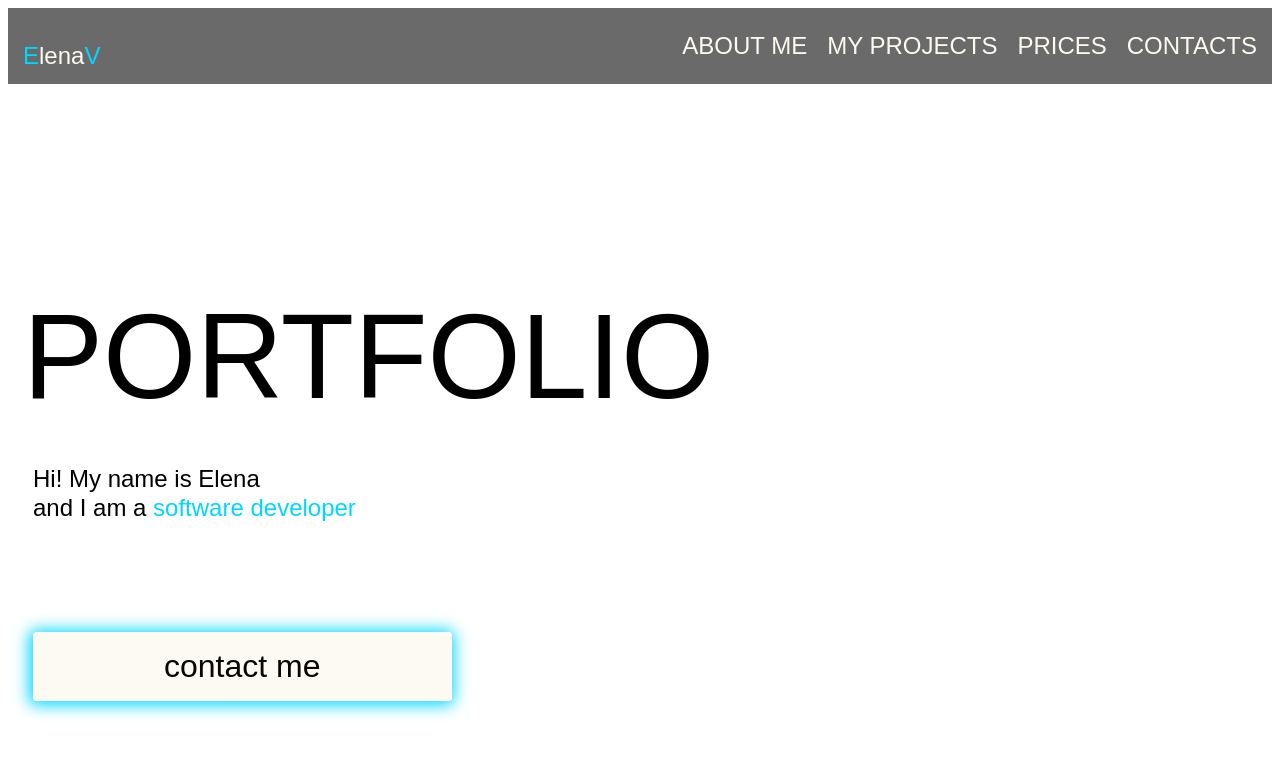
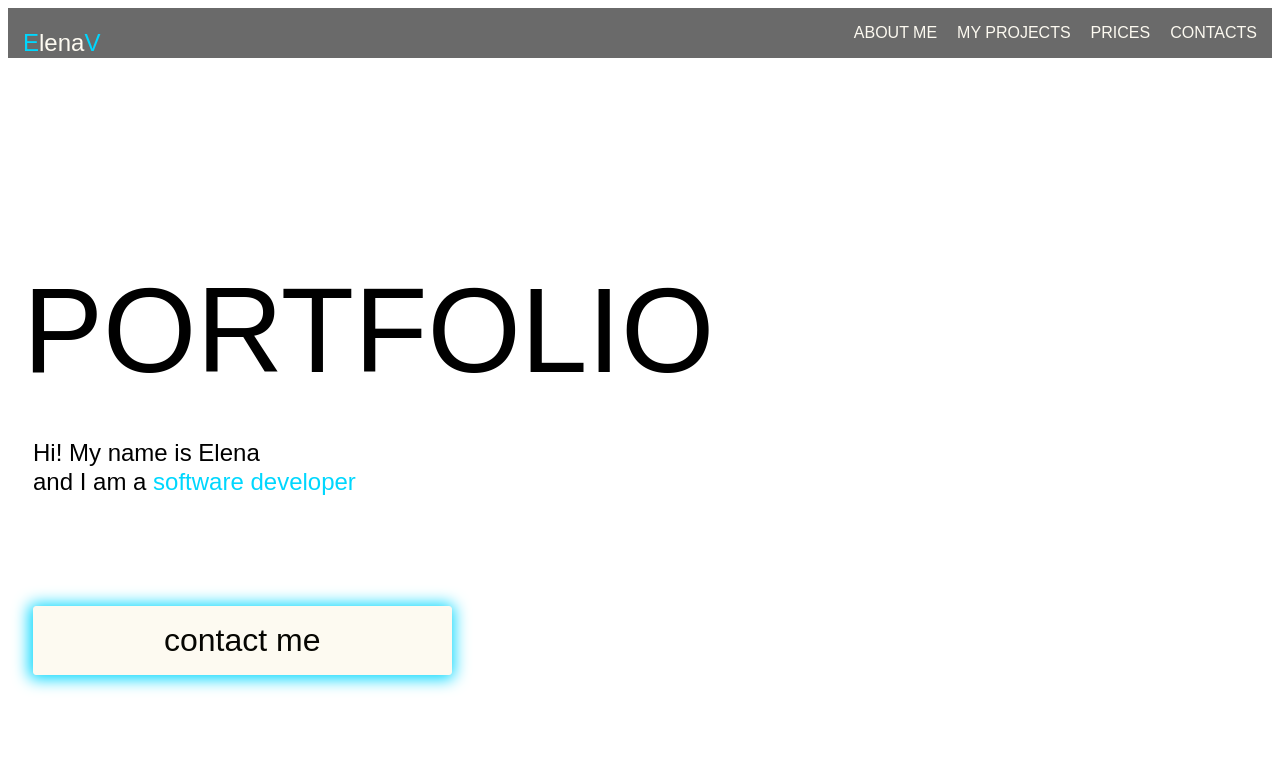
Before and after one commit to elenavrm/elenas-portfolio, a React (Create React App) app: page / in a window 1280 px wide. Shown: the top 781 px of the page. Built offline with nearby package versions, Linux system fonts and the light colour scheme; the HTML template or start-up script is replaced by a standard one.

Commit message:
add icon to public

```diff
--- a/public/index.html
+++ b/public/index.html
@@ -2,7 +2,7 @@
 <html lang="en">
   <head>
     <meta charset="utf-8" />
-    <link rel="icon" href="%PUBLIC_URL%/favicon.ico" />
+    <link rel="icon" href="%PUBLIC_URL%/webIcon.png" />
     <meta name="viewport" content="width=device-width, initial-scale=1" />
     <meta name="theme-color" content="#000000" />
     <meta
@@ -24,7 +24,7 @@
       work correctly both with client-side routing and a non-root public URL.
       Learn how to configure a non-root public URL by running `npm run build`.
     -->
-    <title>React App</title>
+    <title>EV | Portfolio</title>
   </head>
   <body>
     <noscript>You need to enable JavaScript to run this app.</noscript>
--- a/src/components/Navbar/Navbar/Navbar.module.scss
+++ b/src/components/Navbar/Navbar/Navbar.module.scss
@@ -5,7 +5,7 @@
     display: none;
     gap: 20px;
     list-style: none;
-    font-size: var(--font-size-sm);
+    font-size: var(--font-size-xs);
     justify-content: flex-end;
 }
 
```
Also changed, not shown: public/webIcon.png (added).
